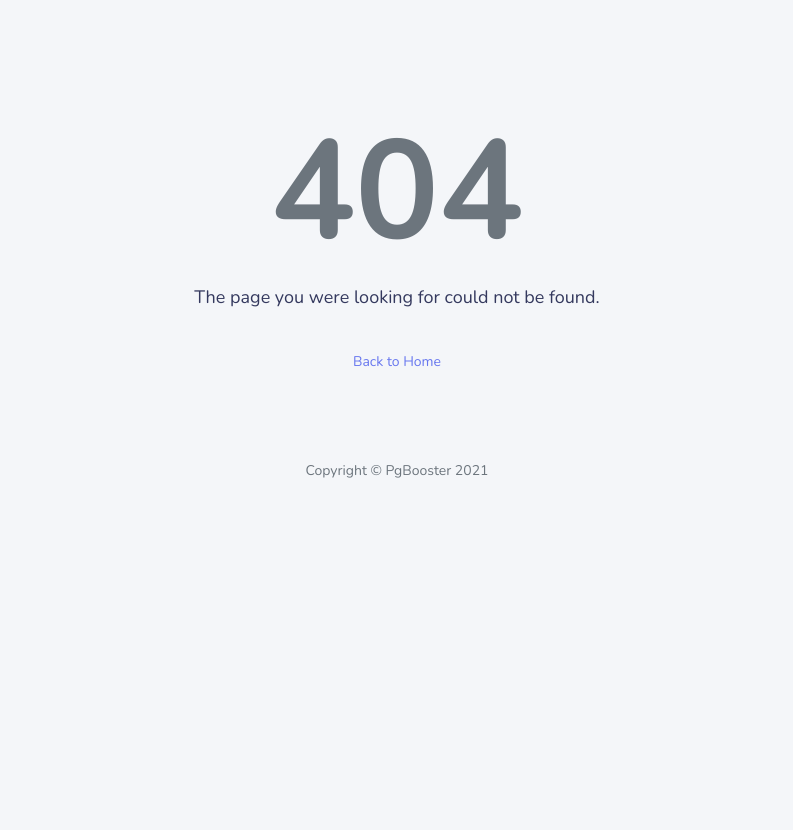
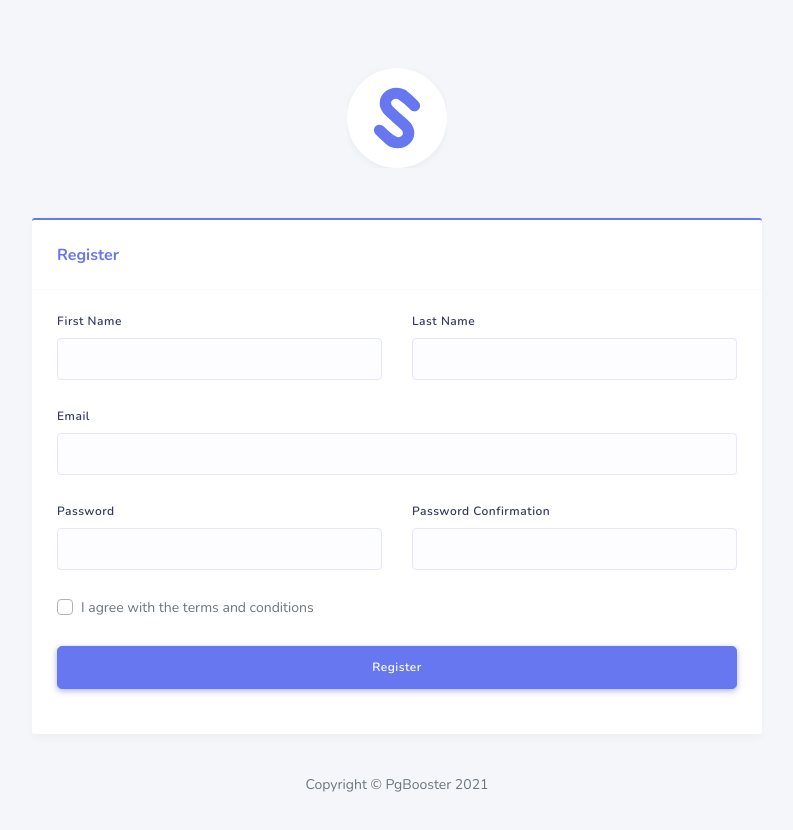
Before and after one commit to Kuasa5Indra/pgbooster-frontend, a Next.js app: page /register in a window 1280 px wide. Before the commit this address had no page. Shown: the top 830 px of the page, without its empty margins (243-1036 px from the left). Before the commit the page ends 800 px from the top, so only its background shows below. Built offline with nearby package versions, Linux system fonts and the light colour scheme.

Commit message:
add auth page

```diff
--- /dev/null
+++ b/pages/register.js
@@ -0,0 +1,72 @@
+import Head from 'next/head';
+import Image from 'next/image';
+import { Row, Col, Card, Form, Container, Button } from 'react-bootstrap';
+
+const RegisterPage = () => {
+    return (
+        <>
+            <Head>
+                <title>Register &mdash; PgBooster</title>
+            </Head>
+            <section className="section">
+                <Container className="mt-5">
+                    <Row>
+                        <Col sm={{ span: 10, offset: 1 }} md={{ span: 8, offset: 2 }} lg={{ span: 8, offset: 2 }} xl={{ span: 8, offset: 2 }} className="col-12">
+                            <div class="login-brand">
+                                <Image src="/assets/img/stisla-fill.svg" alt="logo" width={100} height={100} className="shadow-light rounded-circle" />
+                            </div>
+
+                            <Card className="card-primary">
+                                <Card.Header><h4>Register</h4></Card.Header>
+                                <Card.Body>
+                                    <Form>
+                                        <Row>
+                                            <Form.Group className="col-6">
+                                                <Form.Label>First Name</Form.Label>
+                                                <Form.Control type="text" name="first_name" />
+                                            </Form.Group>
+                                            <Form.Group className="col-6">
+                                                <Form.Label>Last Name</Form.Label>
+                                                <Form.Control type="text" name="last_name" />
+                                            </Form.Group>
+                                        </Row>
+                                        <Form.Group>
+                                            <Form.Label>Email</Form.Label>
+                                            <Form.Control type="email" name="email" />
+                                        </Form.Group>
+                                        <Row>
+                                            <Form.Group className="col-6">
+                                                <Form.Label>Password</Form.Label>
+                                                <Form.Control type="password" name="password" />
+                                            </Form.Group>
+                                            <Form.Group className="col-6">
+                                                <Form.Label>Password Confirmation</Form.Label>
+                                                <Form.Control type="password" name="password-confirm" />
+                                            </Form.Group>
+                                        </Row>
+                                        <Form.Group>
+                                            <Form.Check
+                                                custom
+                                                type="checkbox"
+                                                id="custom-checkbox"
+                                                label="I agree with the terms and conditions"
+                                            />
+                                        </Form.Group>
+                                        <Form.Group>
+                                            <Button type="submit" size="lg" block>Register</Button>
+                                        </Form.Group>
+                                    </Form>
+                                </Card.Body>
+                            </Card>
+                            <div className="simple-footer">
+                                Copyright &copy; PgBooster 2021
+                            </div>
+                        </Col>
+                    </Row>
+                </Container>
+            </section>
+        </>
+    );
+}
+
+export default RegisterPage;
```
Also changed, not shown: pages/forgot-password.js (added, +48 -0 lines), pages/login.js (+6 -3 lines), pages/reset-password.js (added, +52 -0 lines).
